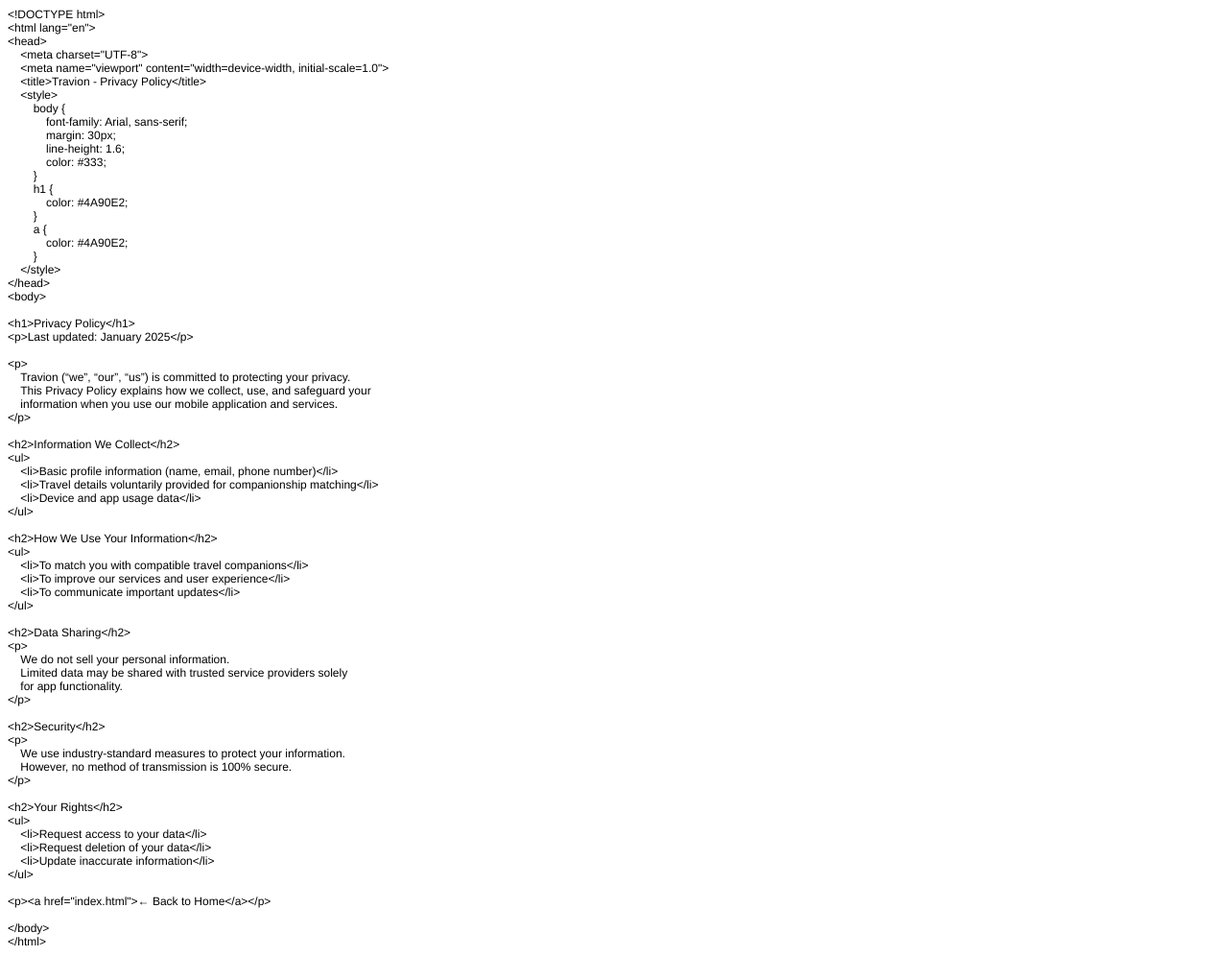
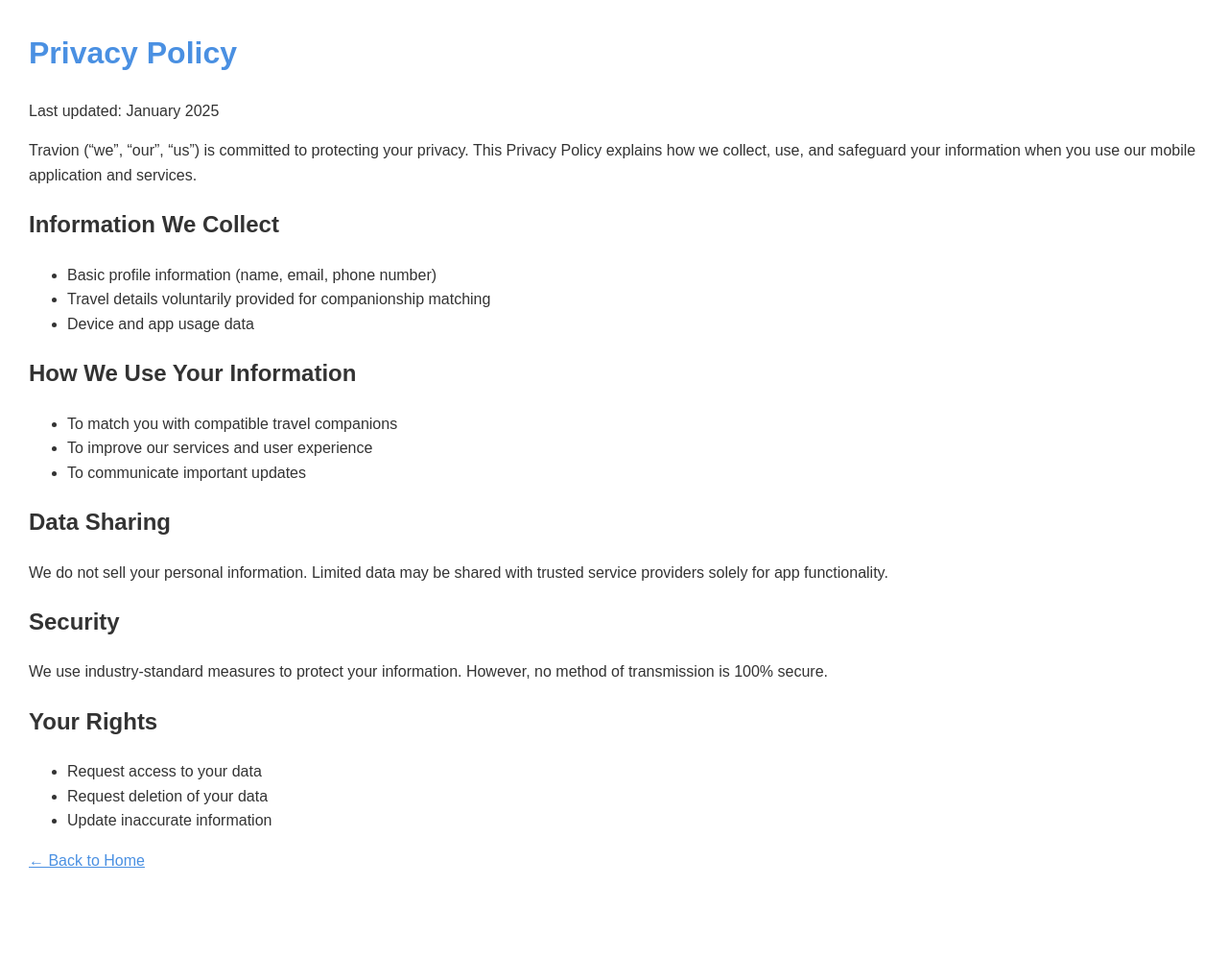
Before and after one commit to signaturetechllc/travionapp, a plain HTML site: page privacy.html in a window 1280 px wide. Shown: the whole page at 96% size. After the commit the page ends 940 px from the top, so only its background shows below. Drawn offline with Linux system fonts and the light colour scheme.

Commit message:
Update privacy.html

```diff
--- a/privacy.html
+++ b/privacy.html
@@ -1,86 +1,70 @@
-<!DOCTYPE html PUBLIC "-//W3C//DTD HTML 4.01//EN" "http://www.w3.org/TR/html4/strict.dtd">
-<html>
+<!DOCTYPE html>
+<html lang="en">
 <head>
-  <meta http-equiv="Content-Type" content="text/html; charset=utf-8">
-  <meta http-equiv="Content-Style-Type" content="text/css">
-  <title></title>
-  <meta name="Generator" content="Cocoa HTML Writer">
-  <meta name="CocoaVersion" content="2575.7">
-  <style type="text/css">
-    p.p1 {margin: 0.0px 0.0px 0.0px 0.0px; font: 12.0px Helvetica}
-    p.p2 {margin: 0.0px 0.0px 0.0px 0.0px; font: 12.0px Helvetica; min-height: 14.0px}
-  </style>
+    <meta charset="UTF-8">
+    <meta name="viewport" content="width=device-width, initial-scale=1.0">
+    <title>Travion - Privacy Policy</title>
+    <style>
+        body {
+            font-family: Arial, sans-serif;
+            margin: 30px;
+            line-height: 1.6;
+            color: #333;
+        }
+        h1 {
+            color: #4A90E2;
+        }
+        a {
+            color: #4A90E2;
+        }
+    </style>
 </head>
 <body>
-<p class="p1">&lt;!DOCTYPE html&gt;</p>
-<p class="p1">&lt;html lang="en"&gt;</p>
-<p class="p1">&lt;head&gt;</p>
-<p class="p1"><span class="Apple-converted-space">    </span>&lt;meta charset="UTF-8"&gt;</p>
-<p class="p1"><span class="Apple-converted-space">    </span>&lt;meta name="viewport" content="width=device-width, initial-scale=1.0"&gt;</p>
-<p class="p1"><span class="Apple-converted-space">    </span>&lt;title&gt;Travion - Privacy Policy&lt;/title&gt;</p>
-<p class="p1"><span class="Apple-converted-space">    </span>&lt;style&gt;</p>
-<p class="p1"><span class="Apple-converted-space">        </span>body {</p>
-<p class="p1"><span class="Apple-converted-space">            </span>font-family: Arial, sans-serif;</p>
-<p class="p1"><span class="Apple-converted-space">            </span>margin: 30px;</p>
-<p class="p1"><span class="Apple-converted-space">            </span>line-height: 1.6;</p>
-<p class="p1"><span class="Apple-converted-space">            </span>color: #333;</p>
-<p class="p1"><span class="Apple-converted-space">        </span>}</p>
-<p class="p1"><span class="Apple-converted-space">        </span>h1 {</p>
-<p class="p1"><span class="Apple-converted-space">            </span>color: #4A90E2;</p>
-<p class="p1"><span class="Apple-converted-space">        </span>}</p>
-<p class="p1"><span class="Apple-converted-space">        </span>a {</p>
-<p class="p1"><span class="Apple-converted-space">            </span>color: #4A90E2;</p>
-<p class="p1"><span class="Apple-converted-space">        </span>}</p>
-<p class="p1"><span class="Apple-converted-space">    </span>&lt;/style&gt;</p>
-<p class="p1">&lt;/head&gt;</p>
-<p class="p1">&lt;body&gt;</p>
-<p class="p2"><br></p>
-<p class="p1">&lt;h1&gt;Privacy Policy&lt;/h1&gt;</p>
-<p class="p1">&lt;p&gt;Last updated: January 2025&lt;/p&gt;</p>
-<p class="p2"><br></p>
-<p class="p1">&lt;p&gt;</p>
-<p class="p1"><span class="Apple-converted-space">    </span>Travion (“we”, “our”, “us”) is committed to protecting your privacy.</p>
-<p class="p1"><span class="Apple-converted-space">    </span>This Privacy Policy explains how we collect, use, and safeguard your<span class="Apple-converted-space"> </span></p>
-<p class="p1"><span class="Apple-converted-space">    </span>information when you use our mobile application and services.</p>
-<p class="p1">&lt;/p&gt;</p>
-<p class="p2"><br></p>
-<p class="p1">&lt;h2&gt;Information We Collect&lt;/h2&gt;</p>
-<p class="p1">&lt;ul&gt;</p>
-<p class="p1"><span class="Apple-converted-space">    </span>&lt;li&gt;Basic profile information (name, email, phone number)&lt;/li&gt;</p>
-<p class="p1"><span class="Apple-converted-space">    </span>&lt;li&gt;Travel details voluntarily provided for companionship matching&lt;/li&gt;</p>
-<p class="p1"><span class="Apple-converted-space">    </span>&lt;li&gt;Device and app usage data&lt;/li&gt;</p>
-<p class="p1">&lt;/ul&gt;</p>
-<p class="p2"><br></p>
-<p class="p1">&lt;h2&gt;How We Use Your Information&lt;/h2&gt;</p>
-<p class="p1">&lt;ul&gt;</p>
-<p class="p1"><span class="Apple-converted-space">    </span>&lt;li&gt;To match you with compatible travel companions&lt;/li&gt;</p>
-<p class="p1"><span class="Apple-converted-space">    </span>&lt;li&gt;To improve our services and user experience&lt;/li&gt;</p>
-<p class="p1"><span class="Apple-converted-space">    </span>&lt;li&gt;To communicate important updates&lt;/li&gt;</p>
-<p class="p1">&lt;/ul&gt;</p>
-<p class="p2"><br></p>
-<p class="p1">&lt;h2&gt;Data Sharing&lt;/h2&gt;</p>
-<p class="p1">&lt;p&gt;</p>
-<p class="p1"><span class="Apple-converted-space">    </span>We do not sell your personal information. <span class="Apple-converted-space"> </span></p>
-<p class="p1"><span class="Apple-converted-space">    </span>Limited data may be shared with trusted service providers solely<span class="Apple-converted-space"> </span></p>
-<p class="p1"><span class="Apple-converted-space">    </span>for app functionality.</p>
-<p class="p1">&lt;/p&gt;</p>
-<p class="p2"><br></p>
-<p class="p1">&lt;h2&gt;Security&lt;/h2&gt;</p>
-<p class="p1">&lt;p&gt;</p>
-<p class="p1"><span class="Apple-converted-space">    </span>We use industry-standard measures to protect your information.<span class="Apple-converted-space"> </span></p>
-<p class="p1"><span class="Apple-converted-space">    </span>However, no method of transmission is 100% secure.</p>
-<p class="p1">&lt;/p&gt;</p>
-<p class="p2"><br></p>
-<p class="p1">&lt;h2&gt;Your Rights&lt;/h2&gt;</p>
-<p class="p1">&lt;ul&gt;</p>
-<p class="p1"><span class="Apple-converted-space">    </span>&lt;li&gt;Request access to your data&lt;/li&gt;</p>
-<p class="p1"><span class="Apple-converted-space">    </span>&lt;li&gt;Request deletion of your data&lt;/li&gt;</p>
-<p class="p1"><span class="Apple-converted-space">    </span>&lt;li&gt;Update inaccurate information&lt;/li&gt;</p>
-<p class="p1">&lt;/ul&gt;</p>
-<p class="p2"><br></p>
-<p class="p1">&lt;p&gt;&lt;a href="index.html"&gt;← Back to Home&lt;/a&gt;&lt;/p&gt;</p>
-<p class="p2"><br></p>
-<p class="p1">&lt;/body&gt;</p>
-<p class="p1">&lt;/html&gt;</p>
+
+<h1>Privacy Policy</h1>
+<p>Last updated: January 2025</p>
+
+<p>
+    Travion (“we”, “our”, “us”) is committed to protecting your privacy.
+    This Privacy Policy explains how we collect, use, and safeguard your
+    information when you use our mobile application and services.
+</p>
+
+<h2>Information We Collect</h2>
+<ul>
+    <li>Basic profile information (name, email, phone number)</li>
+    <li>Travel details voluntarily provided for companionship matching</li>
+    <li>Device and app usage data</li>
+</ul>
+
+<h2>How We Use Your Information</h2>
+<ul>
+    <li>To match you with compatible travel companions</li>
+    <li>To improve our services and user experience</li>
+    <li>To communicate important updates</li>
+</ul>
+
+<h2>Data Sharing</h2>
+<p>
+    We do not sell your personal information.
+    Limited data may be shared with trusted service providers solely
+    for app functionality.
+</p>
+
+<h2>Security</h2>
+<p>
+    We use industry-standard measures to protect your information.
+    However, no method of transmission is 100% secure.
+</p>
+
+<h2>Your Rights</h2>
+<ul>
+    <li>Request access to your data</li>
+    <li>Request deletion of your data</li>
+    <li>Update inaccurate information</li>
+</ul>
+
+<p><a href="index.html">← Back to Home</a></p>
+
 </body>
 </html>
```
